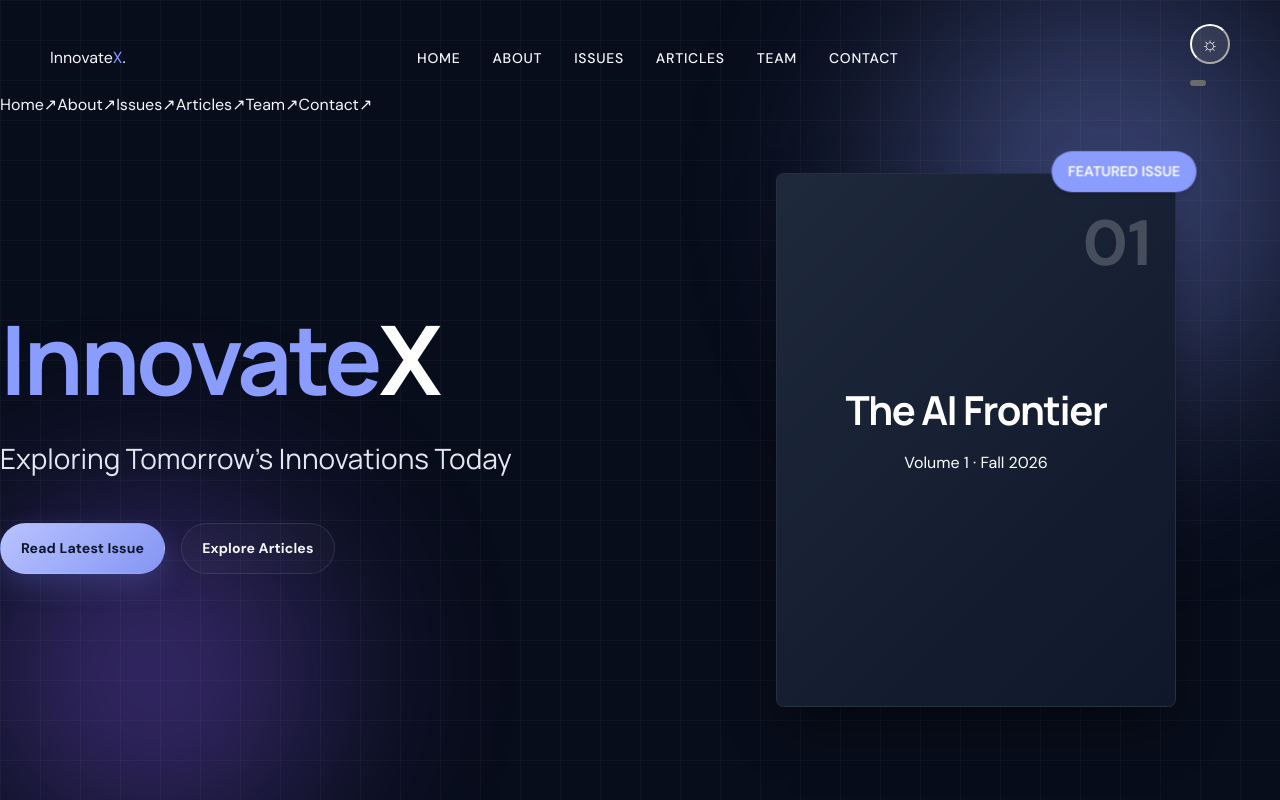
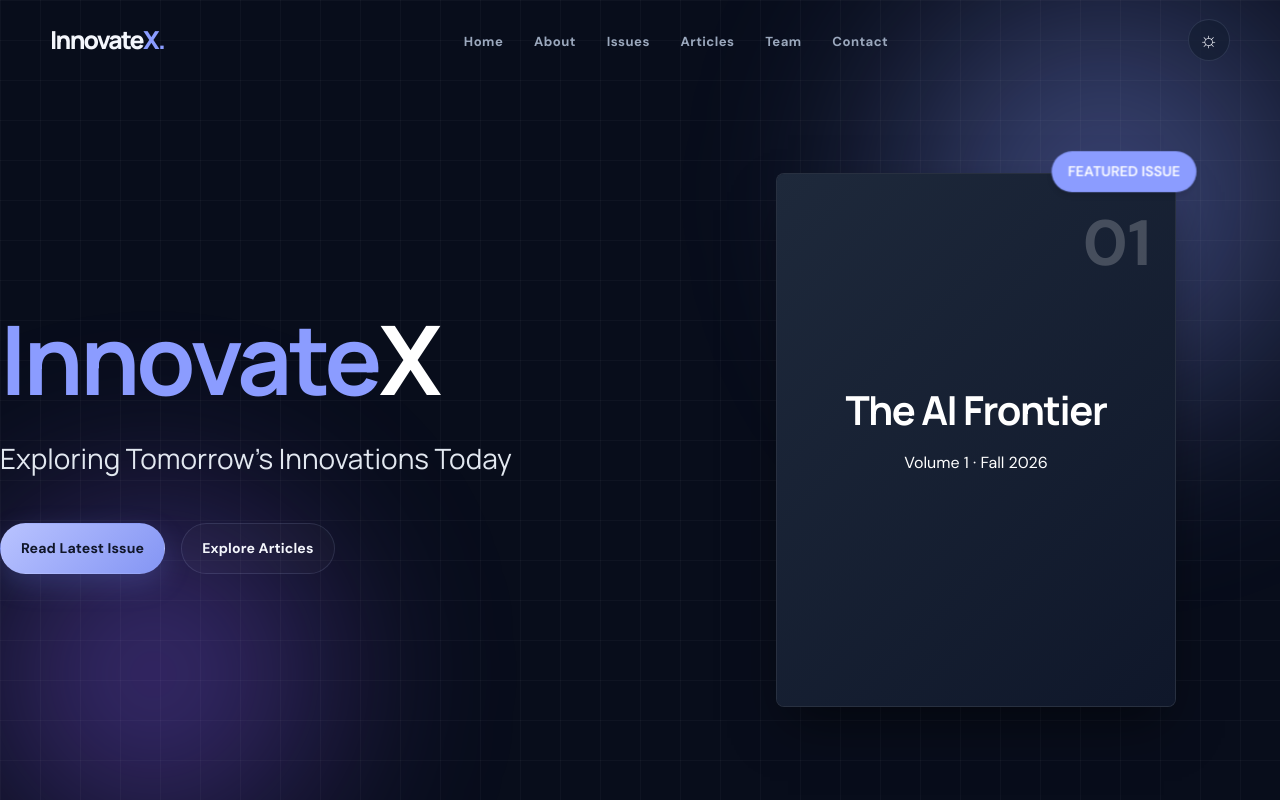
Before and after one commit to AkshithGuptha/InnovateX, a React (Vite) app: page / in a window 1280 px wide. Shown: the top 800 px of the page. Built offline with nearby package versions, Linux system fonts and the light colour scheme; a web font is replaced by a local one.

Commit message:
Refresh InnovateX visual identity and responsive layout

```diff
--- a/src/components/Header.css
+++ b/src/components/Header.css
@@ -1,89 +1,106 @@
 .header {
   position: fixed;
-  top: 0;
+  inset: 0 0 auto;
+  z-index: 1000;
+  padding: 1.2rem 0;
+  border-bottom: 1px solid transparent;
+  transition: padding var(--transition), background var(--transition), border-color var(--transition), box-shadow var(--transition);
+}
+.header.is-scrolled {
+  padding: .78rem 0;
+  background: var(--color-surface);
+  border-color: var(--color-border);
+  box-shadow: 0 10px 35px rgba(0,0,0,.12);
+  backdrop-filter: blur(18px);
+  -webkit-backdrop-filter: blur(18px);
+}
+.header-container { display: flex; align-items: center; justify-content: space-between; gap: 2rem; }
+.logo {
+  flex-shrink: 0;
+  font-family: var(--font-heading);
+  font-size: 1.55rem;
+  font-weight: 800;
+  letter-spacing: -.07em;
+}
+.logo span { color: var(--color-accent); }
+.logo i { color: var(--color-accent); font-style: normal; }
+.nav-list { display: flex; align-items: center; gap: clamp(1rem, 2.4vw, 2rem); }
+.nav-link {
+  position: relative;
+  color: var(--color-text-muted);
+  font-size: .82rem;
+  font-weight: 700;
+  letter-spacing: .035em;
+  transition: color var(--transition);
+}
+.nav-link::after {
+  position: absolute;
+  content: '';
   left: 0;
-  width: 100%;
-  z-index: 1000;
-  padding: 1.5rem 0;
-  transition: var(--transition);
+  right: 100%;
+  bottom: -.55rem;
+  height: 2px;
+  border-radius: 2px;
+  background: var(--color-accent);
+  transition: right var(--transition);
 }
+.nav-link:hover, .nav-link:focus-visible { color: var(--color-text); }
+.nav-link:hover::after { right: 0; }
+.header-actions { display: flex; align-items: center; gap: .7rem; }
+.theme-toggle {
+  display: grid;
+  place-items: center;
+  width: 42px;
+  height: 42px;
+  border: 1px solid var(--color-border);
+  border-radius: 50%;
+  color: var(--color-text);
+  background: var(--color-surface);
+  font-size: 1.35rem;
+  transition: transform var(--transition), border-color var(--transition), background var(--transition);
+}
+.theme-toggle:hover { transform: rotate(15deg); border-color: var(--color-accent); }
+.menu-toggle { display: none; }
+.mobile-nav-panel { display: none; }
 
-.header.sticky {
-  padding: 1rem 0;
+@media (max-width: 820px) {
+  .header { padding: .9rem 0; }
+  .header-container { gap: 1rem; }
+  .nav { display: none; }
+  .menu-toggle {
+    display: flex;
+    width: 42px;
+    height: 42px;
+    padding: 11px 9px;
+    flex-direction: column;
+    justify-content: center;
+    gap: 5px;
+    border: 1px solid var(--color-border);
+    border-radius: 50%;
+    background: var(--color-surface);
+  }
+  .menu-toggle span { display: block; width: 100%; height: 2px; border-radius: 2px; background: var(--color-text); transition: transform var(--transition), opacity var(--transition); }
+  .menu-toggle.active span:first-child { transform: translateY(7px) rotate(45deg); }
+  .menu-toggle.active span:nth-child(2) { opacity: 0; }
+  .menu-toggle.active span:last-child { transform: translateY(-7px) rotate(-45deg); }
+  .mobile-nav-panel {
+    display: block;
+    position: absolute;
+    top: calc(100% + .45rem);
+    left: 1rem;
+    right: 1rem;
+    padding: .65rem;
+    border: 1px solid var(--color-border);
+    border-radius: 18px;
+    background: var(--color-bg-elevated);
+    box-shadow: 0 22px 55px rgba(0,0,0,.24);
+    opacity: 0;
+    visibility: hidden;
+    transform: translateY(-8px);
+    transition: opacity var(--transition), transform var(--transition), visibility var(--transition);
+  }
+  .mobile-nav-panel.visible { opacity: 1; visibility: visible; transform: translateY(0); }
+  .mobile-nav-panel nav { display: grid; }
+  .mobile-nav-panel a { display: flex; justify-content: space-between; padding: .9rem 1rem; border-radius: 11px; color: var(--color-text-muted); font-weight: 600; }
+  .mobile-nav-panel a:hover { color: var(--color-text); background: rgba(139,156,255,.1); }
 }
-
-.header-container {
-  display: flex;
-  justify-content: space-between;
-  align-items: center;
-}
-
-.logo a {
-  font-family: var(--font-heading);
-  font-size: 1.75rem;
-  font-weight: 700;
-  letter-spacing: -0.02em;
-}
-
-.logo span {
-  color: var(--color-accent);
-}
-
-.nav-list {
-  display: flex;
-  gap: 2rem;
-}
-
-.nav-link {
-  font-size: 0.875rem;
-  font-weight: 500;
-  text-transform: uppercase;
-  letter-spacing: 0.05em;
-  position: relative;
-}
-
-.nav-link::after {
-  content: '';
-  position: absolute;
-  bottom: -4px;
-  left: 0;
-  width: 0%;
-  height: 2px;
-  background-color: var(--color-accent);
-  transition: width var(--transition);
-}
-
-.nav-link:hover::after {
-  width: 100%;
-}
-
-.theme-toggle {
-  font-size: 1.25rem;
-  background: rgba(255, 255, 255, 0.1);
-  border-radius: 50%;
-  width: 40px;
-  height: 40px;
-  display: flex;
-  align-items: center;
-  justify-content: center;
-  transition: var(--transition);
-}
-
-.theme-toggle:hover {
-  background: rgba(255, 255, 255, 0.2);
-  transform: rotate(15deg);
-}
-
-[data-theme='light'] .theme-toggle {
-  background: rgba(0, 0, 0, 0.05);
-}
-
-[data-theme='light'] .theme-toggle:hover {
-  background: rgba(0, 0, 0, 0.1);
-}
-
-@media (max-width: 768px) {
-  .nav {
-    display: none; /* In a real app, we'd add a mobile hamburger menu */
-  }
-}
```
